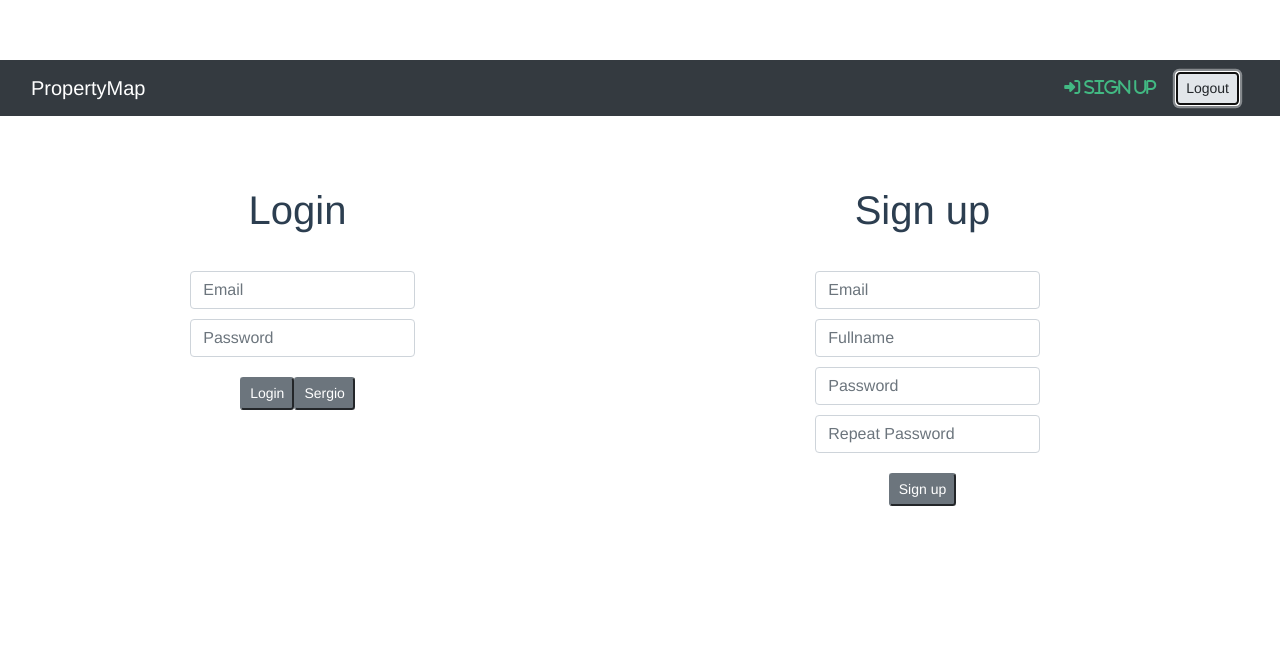
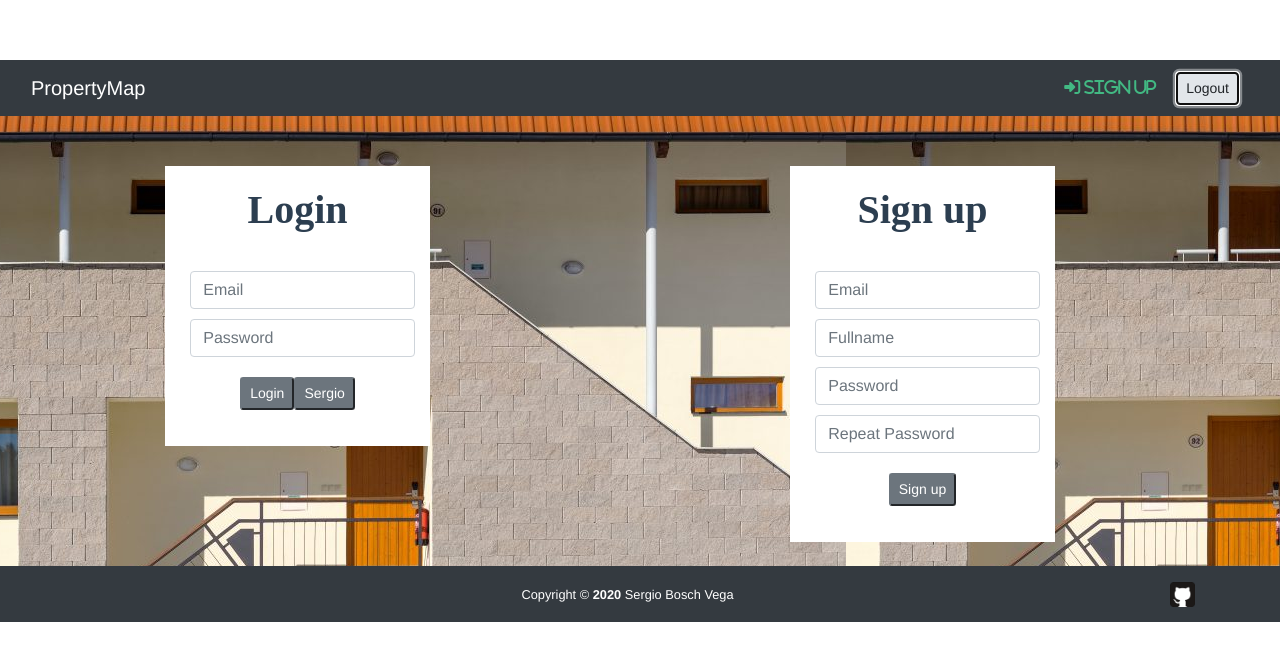
Before and after one commit to yeadan/vueokupa, a Vue app: page /#/okupas in a window 1280 px wide. Both pictures are taken after a click on the button "Logout". Shown: the top 660 px of the page. Built offline with nearby package versions, Linux system fonts and the light colour scheme; what vue-js-modal would draw is missing.

Commit message:
Add files via upload

```diff
--- a/src/App.vue
+++ b/src/App.vue
@@ -1,13 +1,16 @@
 <template>
-  <div id="app">
+  <div id="app" class="bg-dark">
     <Encabezado></Encabezado>
     <router-view></router-view>
+    <Pie></Pie>
   </div>
 </template>
 
 <script>
 
 import encabezado from './components/encabezado.vue'
+import pie from './components/pie.vue'
+
 //Añadimos bootstrap
 import 'bootstrap/dist/css/bootstrap.min.css'
 import 'jquery/src/jquery.js'
@@ -16,7 +19,8 @@ import 'bootstrap/dist/js/bootstrap.js'
 export default {
   name: 'App',
   components: {
-    Encabezado: encabezado
+    Encabezado: encabezado,
+    Pie: pie
   },
   mounted() {
 
--- a/src/components/login.vue
+++ b/src/components/login.vue
@@ -140,7 +140,10 @@ export default {
   padding: 20px;
   transition: all 0.2s;
 }
-
+h1 {
+font-family: 'Montserrat';
+font-weight: bold;
+}
 h6 {
   margin: 10px 0 0;
   color: #cc1100;
--- a/src/components/okupa/okupas.vue
+++ b/src/components/okupa/okupas.vue
@@ -17,7 +17,7 @@
             v-if="role == 'admin'"
             @click="addOkupa"
             title="Añadir"
-            style="line-height: inherit; color: green; margin: 7px"
+            style="color: green; margin: 7px"
             class="fa fa-plus"
           ></i>
         </div>
@@ -62,13 +62,11 @@
             <i
               @click="editOkupa"
               title="Editar"
-              style="line-height: inherit"
               class="col-1 fas fa-edit"
             ></i>
             <i
               @click="deleteOkupa"
               title="Borrar"
-              style="line-height: inherit"
               class="col-1 fas fa-trash-alt"
             ></i>
           </div>
@@ -114,14 +112,14 @@
               v-if="role == 'admin'"
               title="Añadir miembro"
               @click="adminAddMember"
-              style="line-height: inherit; color: green"
+              style="color: green"
               class="col-1 fa fa-user-plus"
             ></i>
             <i
               v-else
               @click="addMember"
               title="Añadir Miembro"
-              style="line-height: inherit; color: green"
+              style="color: green"
               class="col-1 fa fa-user-plus"
             ></i>
             <AdminAddOkupa @addNewUser="addNewUserFunc"></AdminAddOkupa>
--- a/src/components/owner/owners.vue
+++ b/src/components/owner/owners.vue
@@ -17,7 +17,7 @@
             v-if="role == 'admin'"
             @click="addOwner"
             title="Añadir"
-            style="line-height: inherit; color: green; margin: 7px"
+            style="color: green; margin: 7px"
             class="fa fa-plus"
           ></i>
         </div>
@@ -64,13 +64,11 @@
             <i
               @click="editOwner"
               title="Editar"
-              style="line-height: inherit"
               class="col-1 fas fa-edit"
             ></i>
             <i
               @click="deleteOwner"
               title="Borrar"
-              style="line-height: inherit"
               class="col-1 fas fa-trash-alt"
             ></i>
           </div>
--- /dev/null
+++ b/src/components/pie.vue
@@ -0,0 +1,12 @@
+<template>
+  <div>
+    <footer class="footer py-3 bg-dark text-white">
+      <div class="container text-center">
+        <small>Copyright &copy; <strong>2020</strong> Sergio Bosch Vega </small>
+        <a class="" target="_blank" href="https://github.com/yeadan/vueokupa">
+				<img align="right" src="../../public/github_logo.png" style="height:25px;width:auto" />
+			</a>
+      </div>
+    </footer>
+  </div>
+</template>
--- a/src/components/properties/properties.vue
+++ b/src/components/properties/properties.vue
@@ -15,7 +15,7 @@
           </form>
           <router-link v-if="role == 'admin'" to="/addproperties"
             ><i
-              style="line-height: inherit; color: green; margin: 7px"
+              style="color: green; margin: 7px"
               title="Añadir"
               class="fa fa-plus"
           /></router-link>
@@ -64,13 +64,11 @@
           >
             <h5 class="col-9">Propiedad</h5>
             <i
-              style="line-height: inherit"
               title="Editar"
               @click="AdminEditProperty"
               class="col-1 fas fa-edit"
             ></i>
             <i
-              style="line-height: inherit"
               title="Borrar"
               @click="deleteProperty(propertydata.property_id)"
               class="col-1 fas fa-trash-alt"
--- a/src/components/register.vue
+++ b/src/components/register.vue
@@ -1,5 +1,5 @@
 <template>
-  <div class="row ">
+  <div class="row" :style="{'background-image': 'url(' + require('../../public/house-861x574.jpg') + ')'}">
     <div class="col-lg-6 col-12 row" >
       <div class="mx-5 h-100 w-100">
     <Login class="col-6"/>
@@ -8,6 +8,7 @@
     <div class="col-12 col-lg-6 row" >
       <div class="mx-5 h-100 w-100">
     <Signup class="col-6"/>
+    <br>
       </div>
     </div>
   </div>
@@ -16,6 +17,11 @@
 import login from './login.vue'
 import signup from './signup.vue'
 export default {
+  data() {
+    return {
+image: "'../../public/house-861x574.jpg'"
+    }
+  },
     components: {
         Login: login,
         Signup: signup
--- a/src/components/signup.vue
+++ b/src/components/signup.vue
@@ -142,7 +142,10 @@ export default {
   padding: 20px;
   transition: all 0.2s;
 }
-
+h1 {
+font-family: 'Montserrat';
+font-weight: bold;
+}
 h6 {
   margin: 10px 0 0;
   color: #cc1100;
--- a/src/components/user/usuarios.vue
+++ b/src/components/user/usuarios.vue
@@ -46,7 +46,6 @@
                   v-if="Object.keys(userdata).length > 0"
                   @click="editUser(userdata)"
                   title="Editar"
-                  style="line-height: inherit"
                   class="col-2 fas fa-edit"
                 ></i>
 
--- a/src/estilos.css
+++ b/src/estilos.css
@@ -35,6 +35,7 @@ select {
 }
 table {
     font-size: smaller;
+    background-color: white;
   }
 thead {
     background-color:#C1C5BB;
@@ -44,3 +45,10 @@ tbody tr:hover {
     color: #666666;
     cursor: pointer;
   }
+h3 {
+    color:white;
+    letter-spacing: 1px;
+}
+i {
+    line-height: inherit
+}
```
